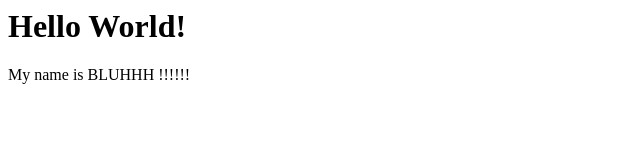
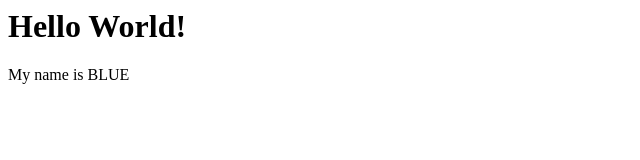
Before and after one commit to Mitchell-Dominic/Mitchell-Dominic.github.io, a plain HTML site: page index.html in a window 1280 px wide. Shown: the full height of the page, 0-640 px from the left. Drawn offline with Linux system fonts and the light colour scheme.

Commit message:
Update index.html

```diff
--- a/index.html
+++ b/index.html
@@ -1,3 +1,3 @@
 <h1> Hello World! </h1>
 
- <p> My name is BLUHHH !!!!!! </p>
+ <p> My name is BLUE </p>
```
